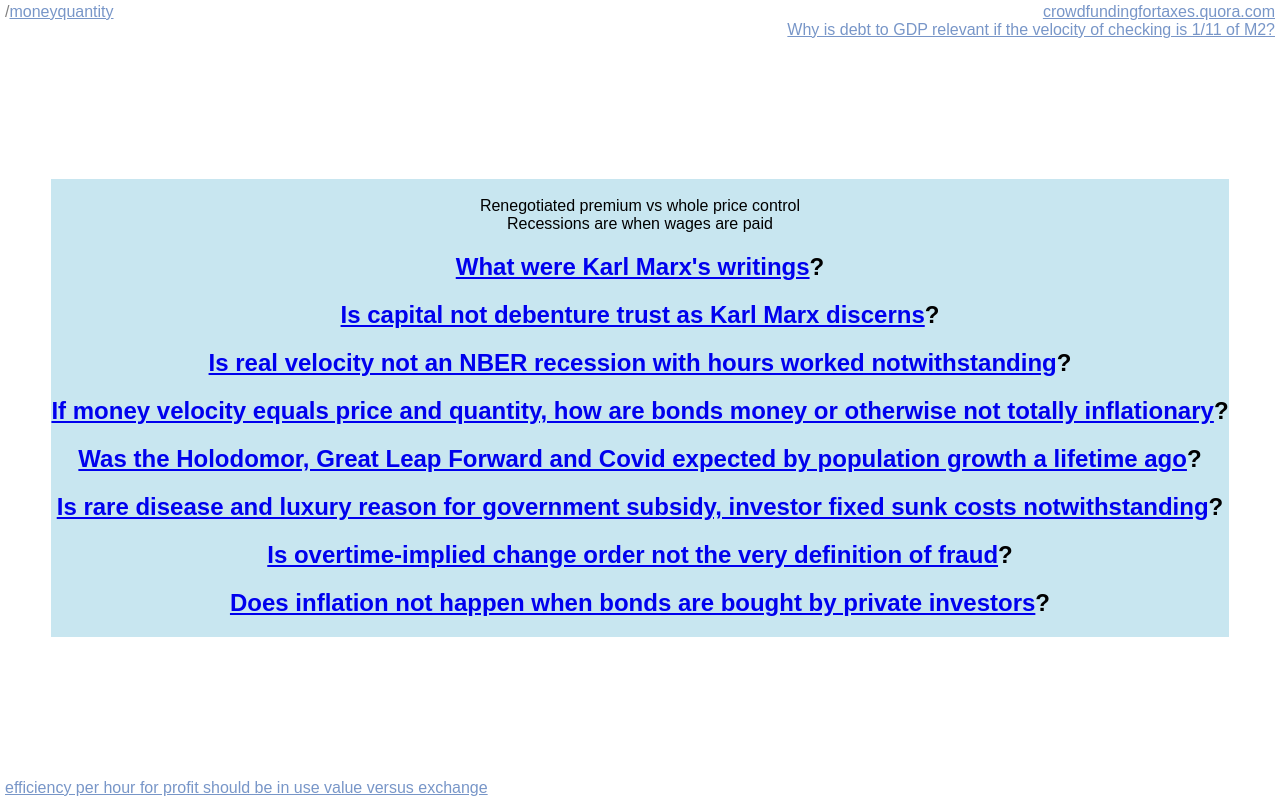
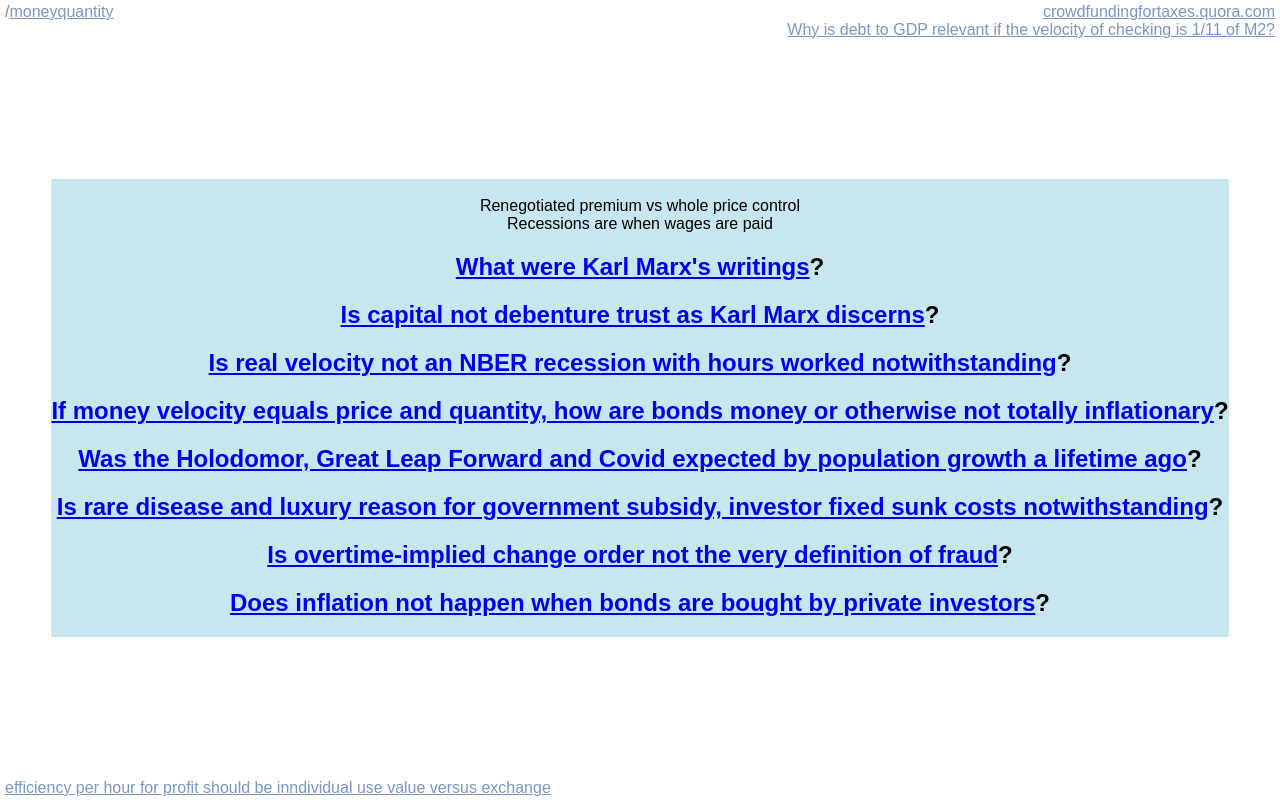
Before and after one commit to NickCarducci/real-velocity, a React (Create React App) app: page / in a window 1280 px wide. Built offline with nearby package versions, Linux system fonts and the light colour scheme.

Commit message:
Update App.js

```diff
--- a/src/App.js
+++ b/src/App.js
@@ -57,8 +57,8 @@ class SaltBank extends React.Component {
           }}
         >
           <a style={{ color: "rgb(120,150,200)" }} href="https://commie.dev">
-            efficiency per hour for profit should be in use value versus
-            exchange
+            efficiency per hour for profit should be inndividual use value
+            versus exchange
           </a>
         </div>
         <div
```
